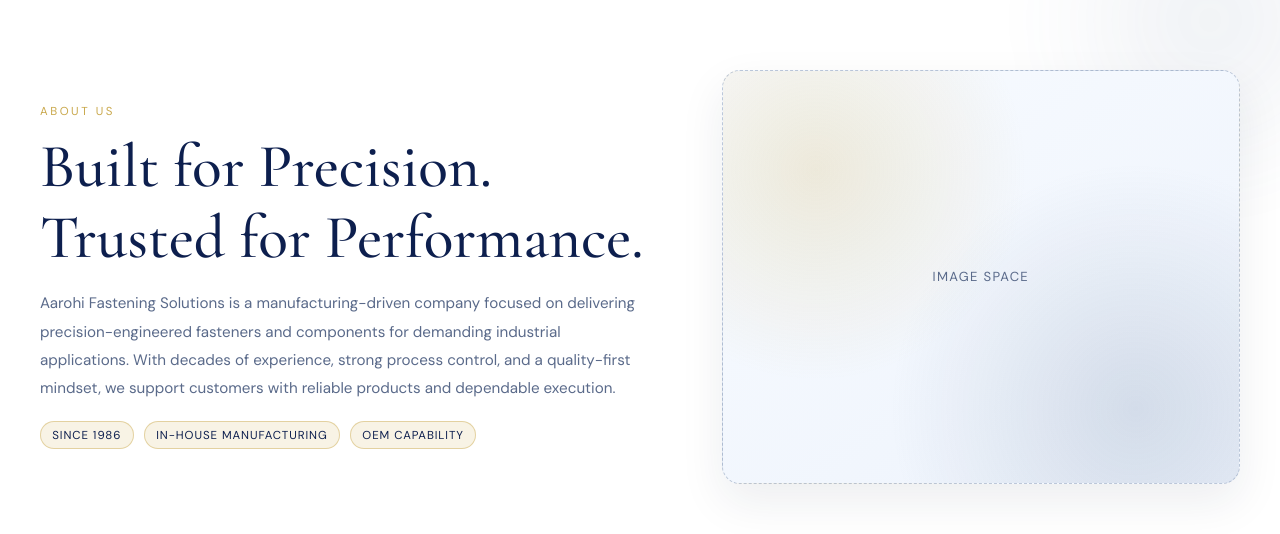
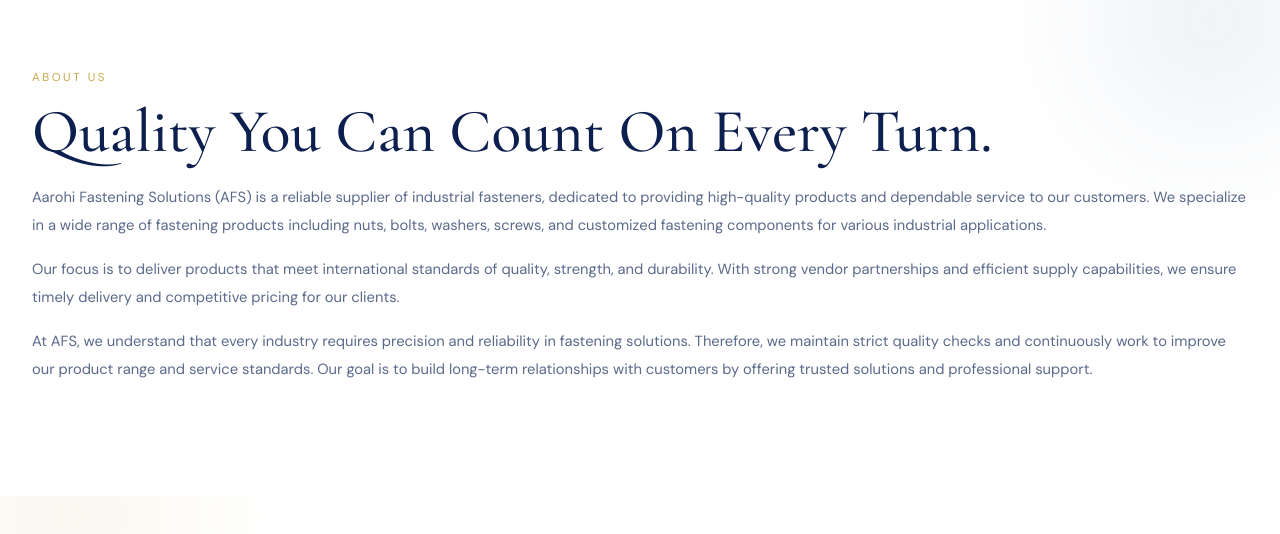
Before and after one commit to AmitVerma101/Aarohi-Fasteners, a Next.js app in the folder frontend/: page /about in a window 1280 px wide. Shown: the part 219-753 px from the top of the page. Built offline with nearby package versions, Linux system fonts and the light colour scheme; no server answers.

Commit message:
update about page description and remove image placeholder
Co-Authored-By: Claude Sonnet 4.6 <noreply@anthropic.com>

```diff
--- a/frontend/app/about/page.js
+++ b/frontend/app/about/page.js
@@ -9,23 +9,27 @@ export default function AboutPage() {
         <Breadcrumb items={[{ label: 'About Us' }]} />
       </div>
       <section className="about-intro-wrap">
-        <div className="about-intro-grid">
-          <div className="fade-in">
-            <p className="section-tag">About Us</p>
-            <h1 className="about-main-title">Built for Precision. Trusted for Performance.</h1>
-            <p className="about-main-copy">
-              Aarohi Fastening Solutions is a manufacturing-driven company focused on delivering precision-engineered fasteners and
-              components for demanding industrial applications. With decades of experience, strong process control, and
-              a quality-first mindset, we support customers with reliable products and dependable execution.
+        <div className="fade-in">
+          <p className="section-tag">About Us</p>
+          <h1 className="about-main-title">Quality You Can Count On Every Turn.</h1>
+          <div className="about-body">
+            <p>
+              Aarohi Fastening Solutions (AFS) is a reliable supplier of industrial fasteners, dedicated to providing
+              high-quality products and dependable service to our customers. We specialize in a wide range of fastening
+              products including nuts, bolts, washers, screws, and customized fastening components for various industrial
+              applications.
             </p>
-            <div className="about-intro-points">
-              <span>Since 1986</span>
-              <span>In-House Manufacturing</span>
-              <span>OEM Capability</span>
-            </div>
-          </div>
-          <div className="about-image-space fade-in">
-            <span>Image Space</span>
+            <p>
+              Our focus is to deliver products that meet international standards of quality, strength, and durability.
+              With strong vendor partnerships and efficient supply capabilities, we ensure timely delivery and competitive
+              pricing for our clients.
+            </p>
+            <p>
+              At AFS, we understand that every industry requires precision and reliability in fastening solutions.
+              Therefore, we maintain strict quality checks and continuously work to improve our product range and service
+              standards. Our goal is to build long-term relationships with customers by offering trusted solutions and
+              professional support.
+            </p>
           </div>
         </div>
       </section>
```
